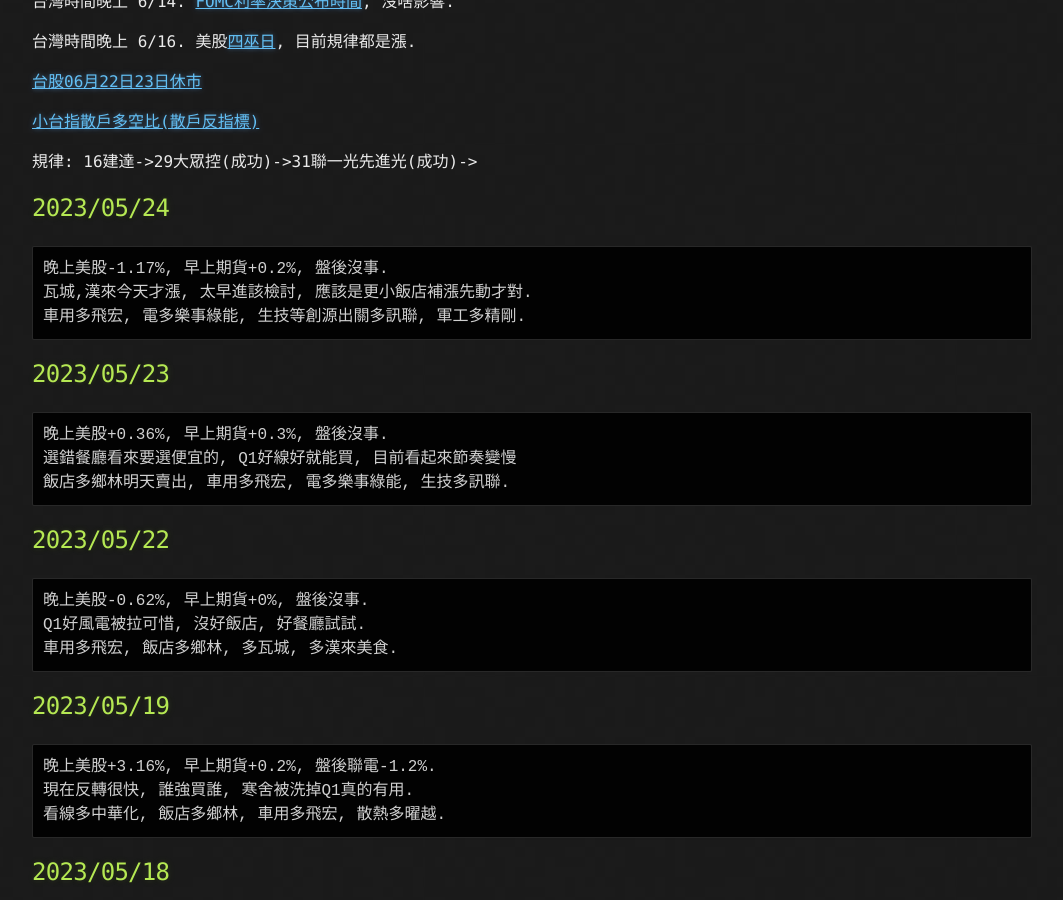
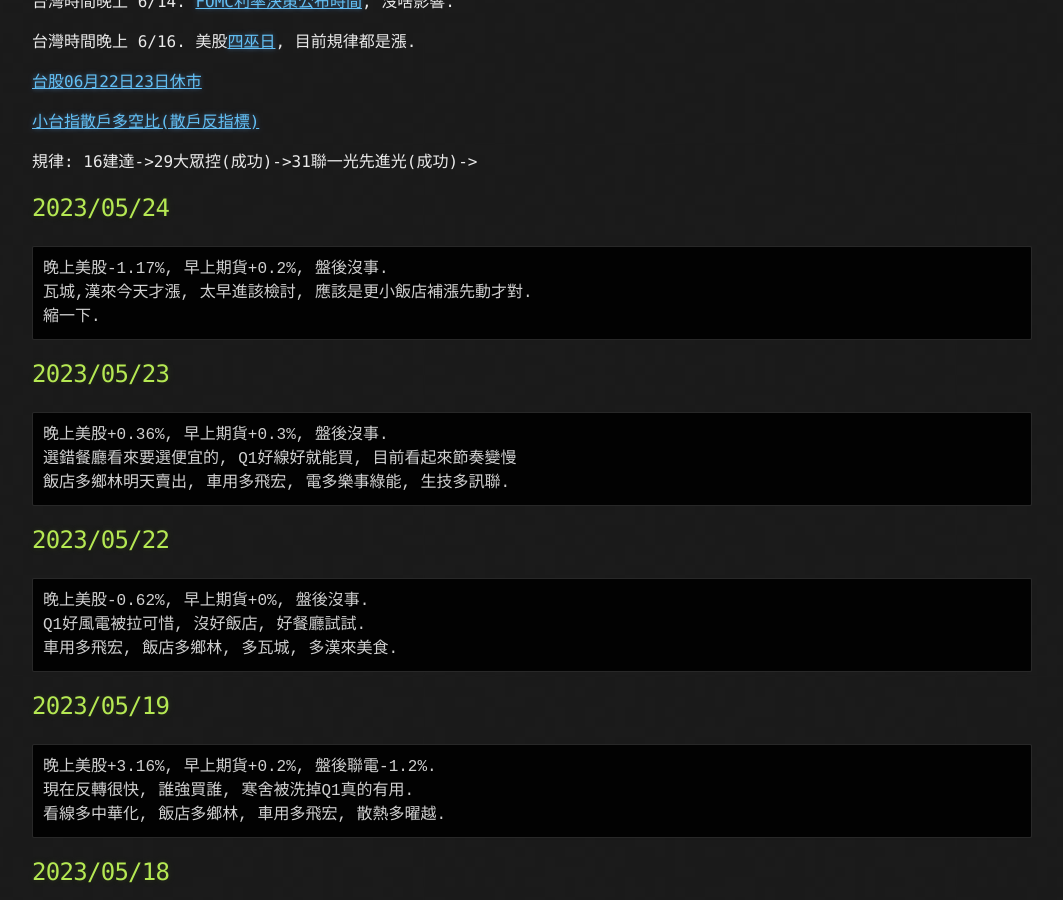
Before and after one commit to lepg5487/Stock_God, a Jekyll site: the page built from index.md, in a window 1280 px wide and 900 px high, scrolled down 388 px. Shown: the whole window, without its empty margins (108-1171 px from the left). Built offline with Jekyll 4.4.1, drawn with Linux system fonts in a browser that asks for light colours; our own code applies the rules of GitHub Pages for plain Markdown files.

Commit message:
Update index.md

````diff
--- a/index.md
+++ b/index.md
@@ -22,7 +22,7 @@ layout: testlayouts
 ```
 晚上美股-1.17%, 早上期貨+0.2%, 盤後沒事.
 瓦城,漢來今天才漲, 太早進該檢討, 應該是更小飯店補漲先動才對.
-車用多飛宏, 電多樂事綠能, 生技等創源出關多訊聯, 軍工多精剛.
+縮一下.
 ```
 
 ## 2023/05/23
````
